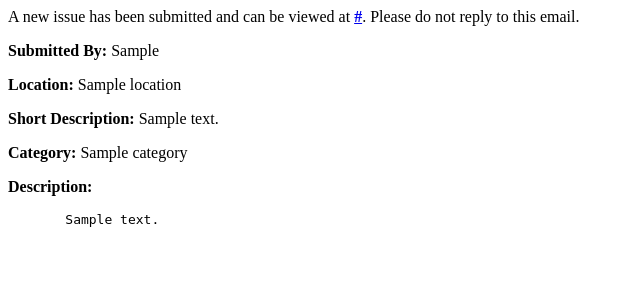
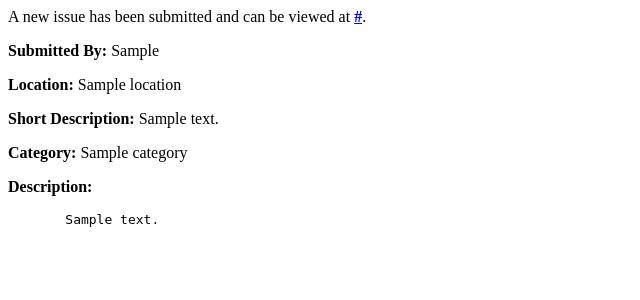
Before and after one commit to marops/django-issues, a Django app: template templates/issues/new_issue_mail.html in a window 1280 px wide. Shown: the top 300 px of the page, without its empty margins (0-640 px from the left). Run offline with Django 3.2, Linux system fonts and the light colour scheme; the template is opened without the code that fills it: most values are stand-ins (such as "Sample title", 1, 10 or a date in 2020).

Commit message:
Dropped Do not responde to this email for Issues

```diff
--- a/templates/issues/new_issue_mail.html
+++ b/templates/issues/new_issue_mail.html
@@ -1,6 +1,6 @@
 {% autoescape off %}
 
-<p>A new issue has been submitted and can be viewed at <a href="{{link}}"><b>{{link}}</b></a>. Please do not reply to this email.</p>
+<p>A new issue has been submitted and can be viewed at <a href="{{link}}"><b>{{link}}</b></a>.</p>
 
 <p><b>Submitted By:</b> {{submitted_by}} </p>
 <p><b>Location:</b> {{location}} </p>
--- a/templates/issues/new_issue_mail.txt
+++ b/templates/issues/new_issue_mail.txt
@@ -1,6 +1,5 @@
 {% autoescape off %}
 A new issue has been submitted and can be viewed at {{link}}.
-Please do not reply to this email.
 
 SUBMITTED_BY:      {{submitted_by}}
 LOCATION:           {{location}}
--- a/templates/issues/new_issue_mail_lidar.html
+++ b/templates/issues/new_issue_mail_lidar.html
@@ -1,6 +1,6 @@
 {% autoescape off %}
 
-<p>A new issue has been submitted and can be viewed at <a href="{{link}}"><b>{{link}}</b></a>. Please do not reply to this email.</p>
+<p>A new issue has been submitted and can be viewed at <a href="{{link}}"><b>{{link}}</b></a>.</p>
 
 <p><b>Submitted By:</b> {{submitted_by}} </p>
 <p><b>Location:</b> {{location}} </p>
--- a/templates/issues/new_issue_mail_lidar.txt
+++ b/templates/issues/new_issue_mail_lidar.txt
@@ -1,6 +1,5 @@
 {% autoescape off %}
 A new issue has been submitted and can be viewed at {{link}}.
-Please do not reply to this email.
 
 SUBMITTED_BY:      {{submitted_by}}
 LOCATION:           {{location}}
--- a/templates/issues/new_response_mail.html
+++ b/templates/issues/new_response_mail.html
@@ -1,6 +1,6 @@
 {% autoescape off %}
 
-<p>A new response to <b>Issue #{{issue_id}} - ({{short_desc}})</b> has been submitted and can be viewed at <a href="{{link}}"><b>{{link}}</b></a>. Please do not reply to this email.</p>
+<p>A new response to <b>Issue #{{issue_id}} - ({{short_desc}})</b> has been submitted and can be viewed at <a href="{{link}}"><b>{{link}}</b></a>.</p>
 
 <p><b>Response From:</b> {{author}} </p>
 
```
